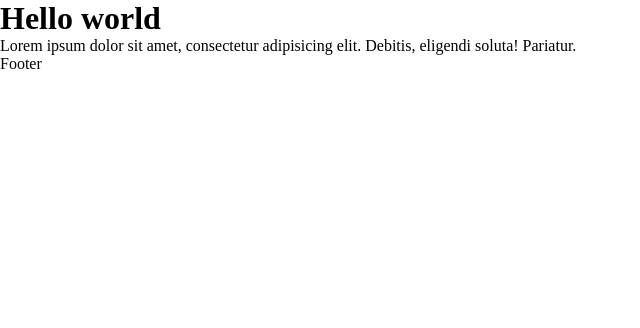
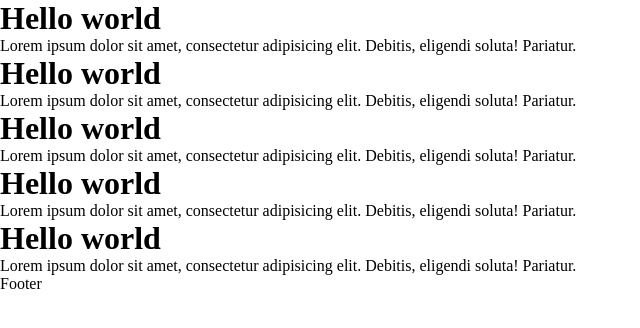
Before and after one commit to R-Islombek/Team, a React (Vite) app: page / in a window 1280 px wide. Shown: the top 328 px of the page, without its empty margins (0-640 px from the left). Built offline with nearby package versions, Linux system fonts and the light colour scheme.

Commit message:
change one

```diff
--- a/src/Components/Header/Header.jsx
+++ b/src/Components/Header/Header.jsx
@@ -5,6 +5,19 @@ const Header = () => {
     <div>
           <h1>Hello world</h1>
           <p>Lorem ipsum dolor sit amet, consectetur adipisicing elit. Debitis, eligendi soluta! Pariatur.</p>
+
+          <h1>Hello world</h1>
+          <p>Lorem ipsum dolor sit amet, consectetur adipisicing elit. Debitis, eligendi soluta! Pariatur.</p>
+
+          <h1>Hello world</h1>
+          <p>Lorem ipsum dolor sit amet, consectetur adipisicing elit. Debitis, eligendi soluta! Pariatur.</p>
+
+          <h1>Hello world</h1>
+          <p>Lorem ipsum dolor sit amet, consectetur adipisicing elit. Debitis, eligendi soluta! Pariatur.</p>
+
+          <h1>Hello world</h1>
+          <p>Lorem ipsum dolor sit amet, consectetur adipisicing elit. Debitis, eligendi soluta! Pariatur.</p>
+
     </div>
   )
 }
```
